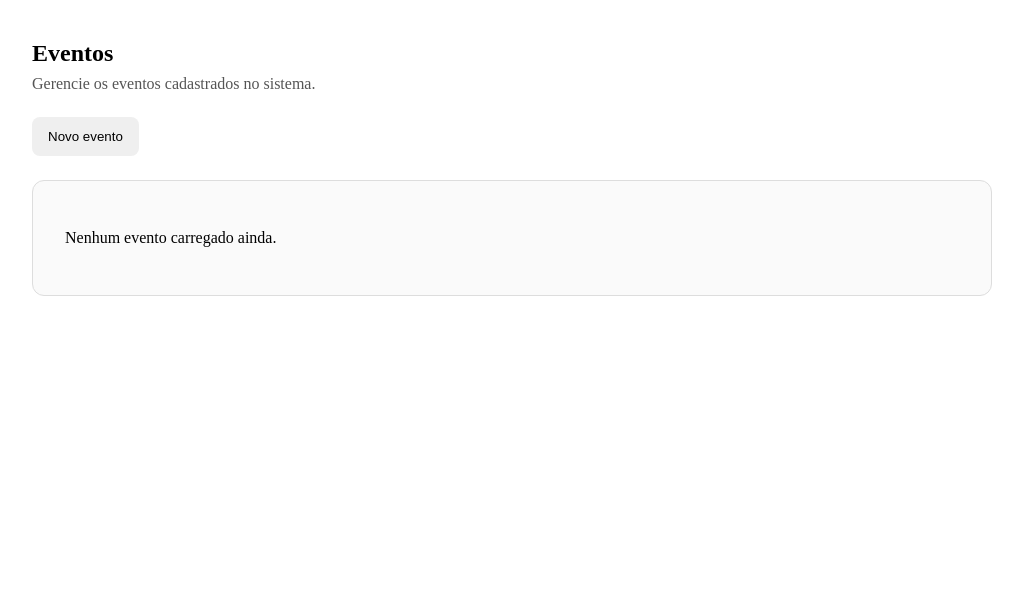
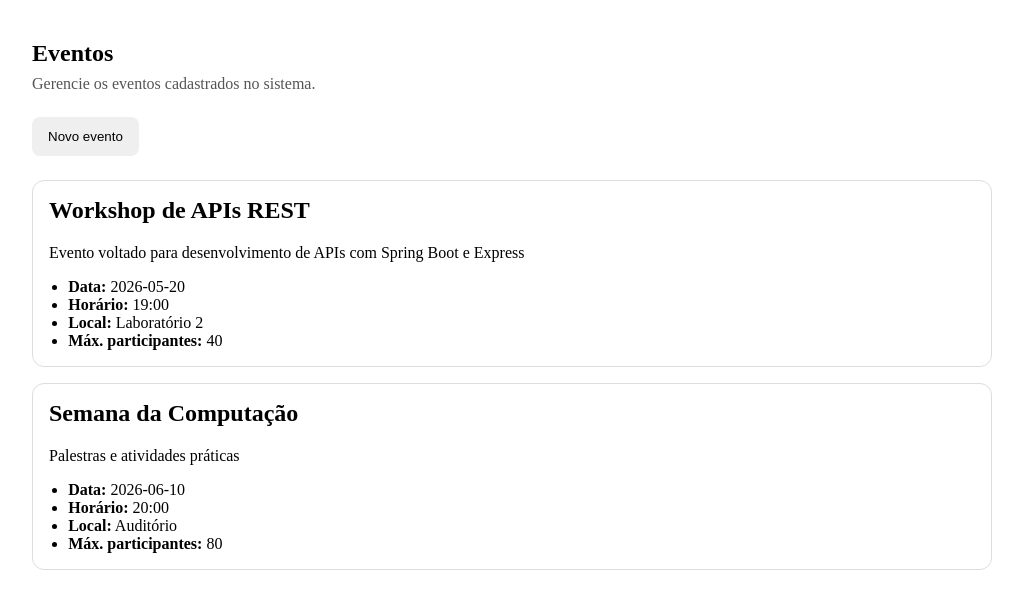
Before and after one commit to joaoConrad/Event_Manager_Front_End, an Angular app: page /events in a window 1280 px wide. Shown: the top 608 px of the page, without its empty margins (128-1151 px from the left). Built offline with nearby package versions, Linux system fonts and the light colour scheme.

Commit message:
[WIP] Render mock events on event list page
Signed-off-by: HemannB <brunohemann@gmail.com>

```diff
--- a/src/app/features/events/pages/event-list/event-list.css
+++ b/src/app/features/events/pages/event-list/event-list.css
@@ -34,3 +34,24 @@ button {
   border-radius: 12px;
   background: #fafafa;
 }
+
+.event-list {
+  display: grid;
+  gap: 1rem;
+}
+
+.event-card {
+  padding: 1rem;
+  border: 1px solid #ddd;
+  border-radius: 12px;
+  background: #fff;
+}
+
+.event-card h2 {
+  margin-top: 0;
+}
+
+.event-card ul {
+  padding-left: 1.2rem;
+  margin-bottom: 0;
+}
--- a/src/app/features/events/pages/event-list/event-list.html
+++ b/src/app/features/events/pages/event-list/event-list.html
@@ -8,7 +8,24 @@
     <button>Novo evento</button>
   </div>
 
-  <div class="empty-state">
-    <p>Nenhum evento carregado ainda.</p>
-  </div>
+  @if (events.length > 0) {
+    <div class="event-list">
+      @for (event of events; track event.id) {
+        <article class="event-card">
+          <h2>{{ event.title }}</h2>
+          <p>{{ event.description }}</p>
+          <ul>
+            <li><strong>Data:</strong> {{ event.date }}</li>
+            <li><strong>Horário:</strong> {{ event.time }}</li>
+            <li><strong>Local:</strong> {{ event.location }}</li>
+            <li><strong>Máx. participantes:</strong> {{ event.maxParticipants }}</li>
+          </ul>
+        </article>
+      }
+    </div>
+  } @else {
+    <div class="empty-state">
+      <p>Nenhum evento carregado ainda.</p>
+    </div>
+  }
 </section>
--- a/src/app/features/events/pages/event-list/event-list.ts
+++ b/src/app/features/events/pages/event-list/event-list.ts
@@ -1,4 +1,6 @@
 import { Component } from '@angular/core';
+import { EventService } from '../../../../core/services/event';
+import { EventModel } from '../../../../models/event.model';
 
 @Component({
   selector: 'app-event-list',
@@ -7,5 +9,9 @@ import { Component } from '@angular/core';
   styleUrl: './event-list.css'
 })
 export class EventList {
+  events: EventModel[] = [];
 
+  constructor(private readonly eventService: EventService) {
+    this.events = this.eventService.getAll();
+  }
 }
```
